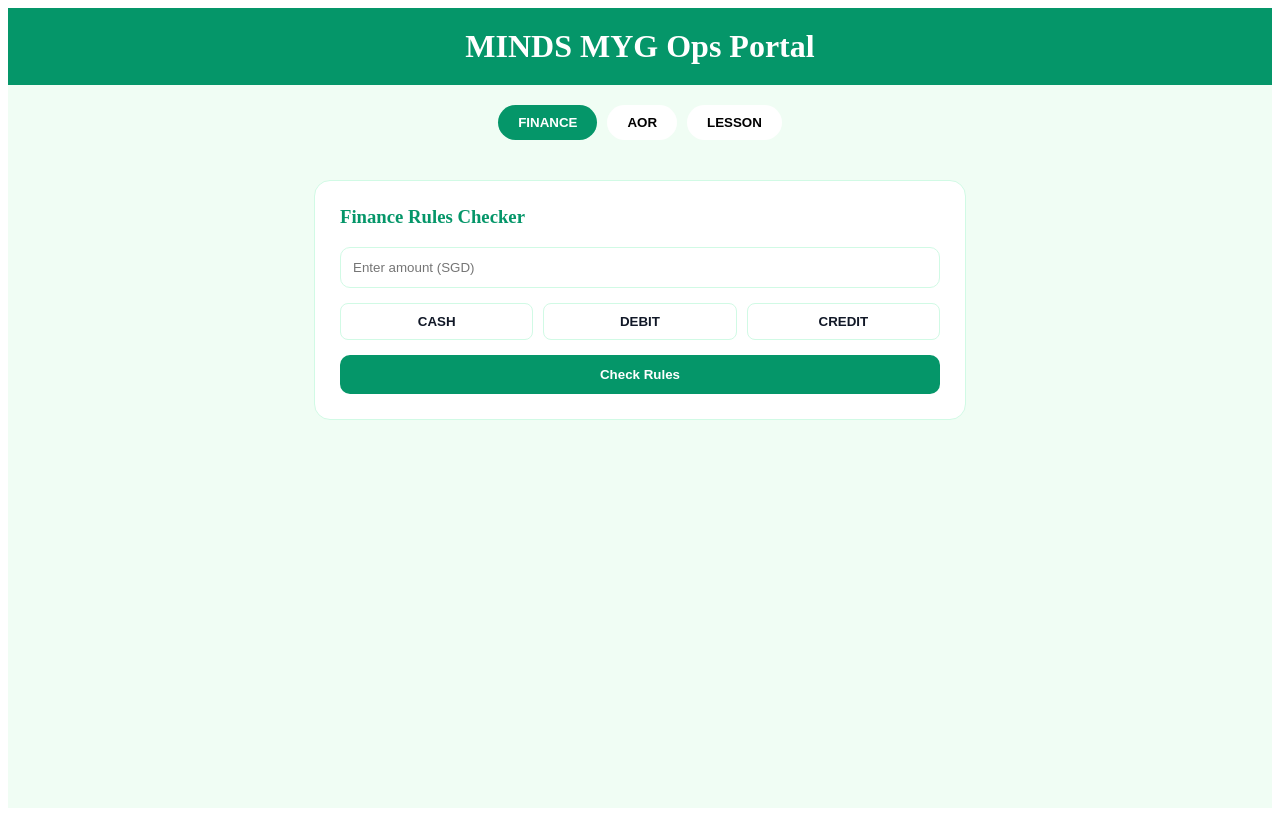
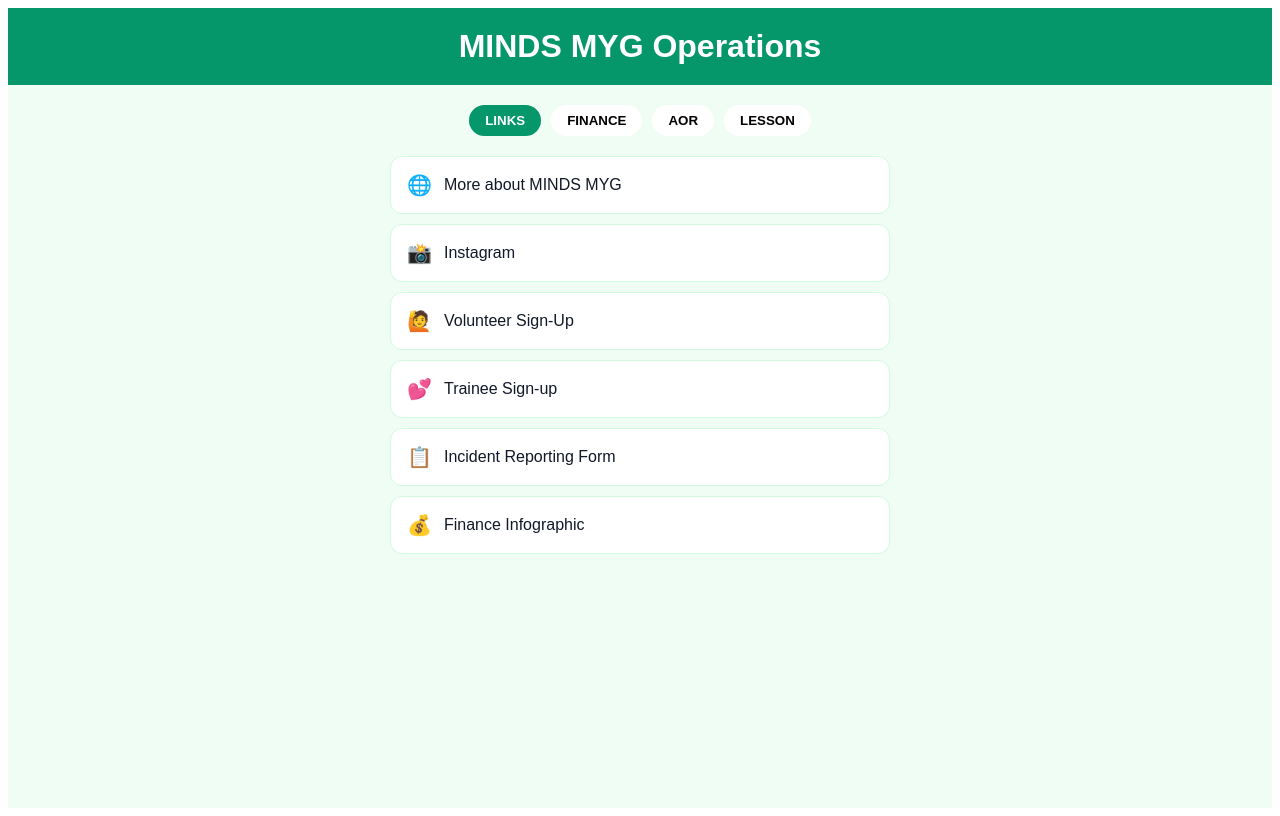
Before and after one commit to mindsmtc/minds-links, a React (Vite) app: page / in a window 1280 px wide. Built offline with nearby package versions, Linux system fonts and the light colour scheme.

Commit message:
Update App.jsx

```diff
--- a/src/App.jsx
+++ b/src/App.jsx
@@ -1,4 +1,4 @@
-import React, { useState, useRef, useEffect, useCallback } from "react";
+import React, { useState, useEffect } from "react";
 
 // ─────────────────────────────────────────────────────────
 // CONSTANTS & DATA
@@ -10,7 +10,8 @@
   { id: 2, label: "Instagram", url: "https://instagram.com/mindsmyg", emoji: "📸" },
   { id: 3, label: "Volunteer Sign-Up", url: "https://www.tinyurl.com/mindsvolreg", emoji: "🙋" },
   { id: 4, label: "Trainee Sign-up", url: "https://www.tinyurl.com/mindsstepreg", emoji: "💕" },
-  { id: 7, label: "Finance Infographic", url: "https://canva.link/jzdvp6f3vvobcxt", emoji: "💰" },
+  { id: 5, label: "Incident Reporting Form", url: "https://forms.office.com/r/example", emoji: "📋" },
+  { id: 6, label: "Finance Infographic", url: "https://canva.link/jzdvp6f3vvobcxt", emoji: "💰" },
 ];
 
 const CATEGORY_OPTIONS = [
@@ -19,11 +20,27 @@
 ];
 
 // ─────────────────────────────────────────────────────────
+// LINKS VIEW
+// ─────────────────────────────────────────────────────────
+function LinksView({ links }) {
+  return (
+    <div style={{ maxWidth: 500, margin: "0 auto" }}>
+      {links.map(link => (
+        <a key={link.id} href={link.url} target="_blank" rel="noreferrer"
+           style={{ display: "flex", alignItems: "center", padding: "16px", background: "var(--card)", marginBottom: "10px", borderRadius: "12px", border: "1px solid var(--border)", textDecoration: "none", color: "var(--text)", fontWeight: "500" }}>
+          <span style={{ fontSize: "20px", marginRight: "12px" }}>{link.emoji}</span>
+          {link.label}
+        </a>
+      ))}
+    </div>
+  );
+}
+
+// ─────────────────────────────────────────────────────────
 // FINANCE CHECKER
 // ─────────────────────────────────────────────────────────
 function FinanceChecker() {
   const [amount, setAmount] = useState("");
-  const [source, setSource] = useState("budget");
   const [paymentMethod, setPaymentMethod] = useState("");
   const [result, setResult] = useState(null);
 
@@ -40,23 +57,21 @@
       steps = [
         "✅ Pay out of pocket using Cash, Debit, or NETS.",
         "🚨 STRICTLY NO credit card payments (Claims will be rejected).",
-        "📋 Fill in the Claim Form and attach ALL receipts to the same form.",
-        paymentMethod === "credit" ? "🚨 ALERT: Credit Card selected—Claim will be REJECTED!" : "",
+        "📋 Submit via Petty Cash Voucher or Claim Form.",
+        paymentMethod === "credit" ? "🚨 ALERT: Credit Card detected—Claim will be REJECTED!" : "",
       ].filter(Boolean);
     } else if (amt <= 3000) {
       category = "Invoices ($500–$3000)";
-      methodAdvice = "🧾 PAYMENT: Vendor Bills MINDS (Direct Invoicing).";
+      methodAdvice = "🧾 PAYMENT: Direct Invoicing to MINDS.";
       steps = [
-        "📝 Billing: MINDSG LTD, 11 Jalan Ubi, Block 3 #01-21, S(409074).",
+        "📝 Billing: 11 Jalan Ubi, Block 3 #01-21, S(409074).",
         "📄 New vendors must complete an Account Opening Form.",
-        "💰 Payment cycles are on the 15th and 30th of each month.",
       ];
     } else {
       category = "Procurement (>$3000)";
-      methodAdvice = "🏦 PAYMENT: Bank Transfer / Corporate Cheque.";
+      methodAdvice = "🏦 PAYMENT: Bank Transfer / Cheque.";
       steps = [
-        "⏰ Start 3 months early. Requires 3 competitive quotes.",
-        "✉️ Must be approved by CSS Director/CEO.",
+        "⏰ Start 3 months early. 3 quotes required.",
         "📋 Staff issues an Invitation to Quote (ITQ).",
       ];
     }
@@ -65,32 +80,15 @@
 
   return (
     <div style={{ maxWidth: 600, margin: "0 auto", background: "var(--card)", padding: 25, borderRadius: 16, border: "1px solid var(--border)" }}>
-      <h3 style={{ fontFamily: "Fraunces, serif", color: "var(--accent)", marginTop: 0 }}>Finance Rules Checker</h3>
-      <input
-        type="number" value={amount} onChange={e => setAmount(e.target.value)}
-        placeholder="Enter amount (SGD)"
-        style={{ width: "100%", padding: 12, borderRadius: 10, border: "1px solid var(--border)", marginBottom: 15, boxSizing: "border-box" }}
-      />
+      <h3 style={{ color: "var(--accent)", marginTop: 0 }}>Finance Rules Checker</h3>
+      <input type="number" value={amount} onChange={e => setAmount(e.target.value)} placeholder="Amount (SGD)" style={{ width: "100%", padding: 12, borderRadius: 10, border: "1px solid var(--border)", marginBottom: 15 }} />
       <div style={{ display: "flex", gap: 10, marginBottom: 15 }}>
         {["cash", "debit", "credit"].map(m => (
-          <button key={m} onClick={() => setPaymentMethod(m)} style={{
-            flex: 1, padding: 10, borderRadius: 8, border: "1px solid var(--border)",
-            background: paymentMethod === m ? "var(--accent-soft)" : "white",
-            color: paymentMethod === m ? "var(--accent)" : "inherit", cursor: "pointer", fontWeight: "bold"
-          }}>{m.toUpperCase()}</button>
+          <button key={m} onClick={() => setPaymentMethod(m)} style={{ flex: 1, padding: 10, borderRadius: 8, border: "1px solid var(--border)", background: paymentMethod === m ? "var(--accent-soft)" : "white", cursor: "pointer" }}>{m.toUpperCase()}</button>
         ))}
       </div>
-      <button onClick={check} className="btn" style={{ width: "100%", padding: 12, background: "var(--accent)", color: "white", border: "none", borderRadius: 10, fontWeight: "bold", cursor: "pointer" }}>Check Rules</button>
-
-      {result && (
-        <div style={{ marginTop: 20, padding: 15, background: "var(--bg)", borderRadius: 10 }}>
-          <h4 style={{ margin: "0 0 10px", color: "var(--accent)" }}>{result.category}</h4>
-          <p><strong>{result.methodAdvice}</strong></p>
-          <ul style={{ paddingLeft: 20, fontSize: 14 }}>
-            {result.steps.map((s, i) => <li key={i} style={{ marginBottom: 5 }}>{s}</li>)}
-          </ul>
-        </div>
-      )}
+      <button onClick={check} style={{ width: "100%", padding: 12, background: "var(--accent)", color: "white", border: "none", borderRadius: 10, fontWeight: "bold", cursor: "pointer" }}>Check Rules</button>
+      {result && <div style={{ marginTop: 20, padding: 15, background: "var(--bg)", borderRadius: 10 }}><h4>{result.category}</h4><p>{result.methodAdvice}</p>{result.steps.map((s,i) => <p key={i} style={{fontSize:'13px'}}>• {s}</p>)}</div>}
     </div>
   );
 }
@@ -104,52 +102,43 @@
 
   return (
     <div style={{ maxWidth: 700, margin: "0 auto", background: "white", padding: 30, borderRadius: 12, border: "1px solid #ddd" }}>
-      <h3 style={{ fontFamily: "Fraunces", color: "var(--accent)" }}>Approval of Requirement (AOR)</h3>
-      <table style={{ width: "100%", borderCollapse: "collapse" }}>
-        <thead>
-          <tr style={{ borderBottom: "2px solid var(--accent)" }}>
-            <th style={{ textAlign: "left", padding: 10 }}>Item Description</th>
-            <th style={{ textAlign: "right", padding: 10 }}>Est. Cost ($)</th>
-          </tr>
-        </thead>
-        <tbody>
+      <h3 style={{ color: "var(--accent)" }}>Approval of Requirement (AOR)</h3>
+      <div style={{ marginBottom: "20px", display: "flex", gap: "10px" }}>
+        <input placeholder="Purpose/Event Name" style={{ flex: 2, padding: "8px" }} />
+        <input type="date" style={{ flex: 1, padding: "8px" }} />
+      </div>
       {items.map((item, idx) => (
-            <tr key={item.id} style={{ borderBottom: "1px solid #eee" }}>
-              <td><input style={{ width: "90%", padding: 8, border: "none" }} placeholder="Activity/Item name..." /></td>
-              <td><input type="number" style={{ width: "80px", padding: 8, textAlign: "right" }} onChange={(e) => {
+        <div key={item.id} style={{ display: "flex", gap: "10px", marginBottom: "10px" }}>
+          <input style={{ flex: 3, padding: "8px" }} placeholder="Item description..." />
+          <input type="number" style={{ flex: 1, padding: "8px" }} placeholder="$" onChange={(e) => {
             const newItems = [...items];
             newItems[idx].cost = e.target.value;
             setItems(newItems);
-              }} /></td>
-            </tr>
+          }} />
+        </div>
       ))}
-        </tbody>
-      </table>
-      <button onClick={() => setItems([...items, { id: Date.now(), desc: "", cost: 0 }])} style={{ marginTop: 10, cursor: "pointer" }}>+ Add Line</button>
-      <div style={{ textAlign: "right", marginTop: 20, fontWeight: "bold", fontSize: 18 }}>Total: ${total.toFixed(2)}</div>
+      <button onClick={() => setItems([...items, { id: Date.now(), desc: "", cost: 0 }])} style={{ marginBottom: "20px" }}>+ Add Item</button>
+      <div style={{ textAlign: "right", fontWeight: "bold", fontSize: "1.2rem", borderTop: "2px solid var(--accent)", paddingTop: "10px" }}>Total Est. Cost: ${total.toFixed(2)}</div>
     </div>
   );
 }
 
 // ─────────────────────────────────────────────────────────
-// AI LESSON PLANNER (CLAUDE INTEGRATION)
+// AI LESSON PLANNER
 // ─────────────────────────────────────────────────────────
 function LessonPlanner() {
   const [loading, setLoading] = useState(false);
   const [plan, setPlan] = useState(null);
-  const [config, setConfig] = useState({
-    selectedCategories: [],
-    numActivities: 2,
-    duration: 60
-  });
+  const [config, setConfig] = useState({ selectedCategories: [], numActivities: 2, duration: 60 });
 
   const generateAIPlan = async () => {
     setLoading(true);
+    // WARNING: In production, use a backend proxy. This header is for dev testing.
     try {
       const response = await fetch("https://api.anthropic.com/v1/messages", {
         method: "POST",
         headers: {
-          "x-api-key": "YOUR_CLAUDE_API_KEY", // REPLACE THIS
+          "x-api-key": "YOUR_API_KEY_HERE",
           "anthropic-version": "2023-06-01",
           "content-type": "application/json",
           "dangerously-allow-browser": "true"
@@ -157,82 +146,57 @@
         body: JSON.stringify({
           model: "claude-3-5-sonnet-20241022",
           max_tokens: 1500,
-          system: "You are an expert Special Education teacher for MINDS MYG Singapore. Create inclusive activity plans.",
+          system: "You are a Special Education expert for MINDS MYG Singapore. Output JSON only.",
           messages: [{
             role: "user",
-            content: `Create a ${config.duration} min session with ${config.numActivities} activities. Categories: ${config.selectedCategories.join(", ")}.
-            For each activity, provide:
-            1. Description & Visual Setup.
-            2. Level 1 (High Support/Mobility): Minimal motor skills needed.
-            3. Level 2 (Standard): Guided group participation.
-            4. Level 3 (Challenge): Higher independence.
-            Return as a structured JSON array named 'activities'.`
+            content: `Create a ${config.duration} min session for trainees with intellectual disabilities. Activities: ${config.numActivities}. Categories: ${config.selectedCategories.join(", ")}. For each activity, include a visual setup description and 3 levels: Level 1 (Mobility support), Level 2 (General), Level 3 (Challenge). Return JSON: {"activities": [{"title": "", "visual": "", "l1": "", "l2": "", "l3": ""}]}`
           }]
         })
       });
+
+      if (!response.ok) throw new Error(`HTTP error! status: ${response.status}`);
+
       const data = await response.json();
       const parsed = JSON.parse(data.content[0].text);
       setPlan(parsed.activities);
     } catch (err) {
-      alert("AI Generation failed. Check API Key or CORS settings.");
+      console.error(err);
+      alert("AI Error: Direct browser calls to Claude are often blocked by CORS. Ensure you are using a proxy or server-side script.");
     } finally {
       setLoading(false);
     }
   };
 
   return (
-    <div style={{ maxWidth: 700, margin: "0 auto", background: "var(--card)", padding: 25, borderRadius: 16 }}>
-      <h3 style={{ fontFamily: "Fraunces", color: "var(--accent)" }}>AI-Powered Planner</h3>
-
-      <div style={{ marginBottom: 20 }}>
-        <p style={{ fontSize: 13, fontWeight: "bold", color: "var(--muted)" }}>SELECT CATEGORIES:</p>
-        <div style={{ display: "flex", flexWrap: "wrap", gap: 8 }}>
+    <div style={{ maxWidth: 700, margin: "0 auto", background: "var(--card)", padding: 25, borderRadius: 16, border: "1px solid var(--border)" }}>
+      <h3 style={{ color: "var(--accent)", marginTop: 0 }}>AI Lesson Generator</h3>
+      <div style={{ display: "flex", flexWrap: "wrap", gap: 8, marginBottom: 20 }}>
         {CATEGORY_OPTIONS.map(cat => (
           <button key={cat} onClick={() => {
-              const prev = config.selectedCategories;
-              const next = prev.includes(cat) ? prev.filter(c => c !== cat) : [...prev, cat];
-              setConfig({ ...config, selectedCategories: next });
-            }} style={{
-              padding: "6px 12px", borderRadius: 20, border: "1px solid var(--border)", cursor: "pointer",
-              background: config.selectedCategories.includes(cat) ? "var(--accent)" : "white",
-              color: config.selectedCategories.includes(cat) ? "white" : "black"
-            }}>{cat}</button>
+            const next = config.selectedCategories.includes(cat) ? config.selectedCategories.filter(c => c !== cat) : [...config.selectedCategories, cat];
+            setConfig({...config, selectedCategories: next});
+          }} style={{ padding: "6px 12px", borderRadius: 20, border: "1px solid var(--border)", background: config.selectedCategories.includes(cat) ? "var(--accent)" : "white", color: config.selectedCategories.includes(cat) ? "white" : "black", cursor: "pointer" }}>{cat}</button>
         ))}
       </div>
+      <div style={{ display: "flex", gap: 10, marginBottom: 20 }}>
+        <input type="number" value={config.numActivities} onChange={e => setConfig({...config, numActivities: e.target.value})} style={{ flex: 1, padding: 8 }} placeholder="Count" />
+        <input type="number" value={config.duration} onChange={e => setConfig({...config, duration: e.target.value})} style={{ flex: 1, padding: 8 }} placeholder="Mins" />
       </div>
+      <button onClick={generateAIPlan} disabled={loading || config.selectedCategories.length === 0} style={{ width: "100%", padding: 12, background: "var(--accent)", color: "white", border: "none", borderRadius: 10, cursor: "pointer" }}>{loading ? "Claude is thinking..." : "Generate AI Plan ✨"}</button>
 
-      <div style={{ display: "flex", gap: 15, marginBottom: 20 }}>
-        <div style={{ flex: 1 }}>
-          <label style={{ fontSize: 12 }}>No. of Activities</label>
-          <input type="number" value={config.numActivities} onChange={e => setConfig({...config, numActivities: e.target.value})} style={{ width: "100%", padding: 8 }} />
-        </div>
-        <div style={{ flex: 1 }}>
-          <label style={{ fontSize: 12 }}>Total Duration (mins)</label>
-          <input type="number" value={config.duration} onChange={e => setConfig({...config, duration: e.target.value})} style={{ width: "100%", padding: 8 }} />
-        </div>
-      </div>
-
-      <button onClick={generateAIPlan} disabled={loading || config.selectedCategories.length === 0} style={{
-        width: "100%", padding: 15, background: "var(--accent)", color: "white", border: "none", borderRadius: 10, fontWeight: "bold", cursor: "pointer"
-      }}>
-        {loading ? "Claude is generating..." : "Generate AI Lesson Plan ✨"}
-      </button>
-
-      {plan && (
-        <div style={{ marginTop: 30 }}>
+      {plan && <div style={{ marginTop: 25 }}>
         {plan.map((act, i) => (
-            <div key={i} style={{ background: "white", padding: 20, borderRadius: 12, marginBottom: 15, border: "1px solid var(--border)" }}>
-              <h4 style={{ color: "var(--accent)", marginTop: 0 }}>{act.title}</h4>
-              <p style={{ fontSize: 14 }}>{act.visual_setup}</p>
-              <div style={{ display: "grid", gap: 10, marginTop: 10 }}>
-                <div style={{ padding: 10, background: "#fdf2f2", borderRadius: 8, fontSize: 13 }}><strong>L1 (Support):</strong> {act.level1}</div>
-                <div style={{ padding: 10, background: "#f0fdf4", borderRadius: 8, fontSize: 13 }}><strong>L2 (General):</strong> {act.level2}</div>
-                <div style={{ padding: 10, background: "#eff6ff", borderRadius: 8, fontSize: 13 }}><strong>L3 (Challenge):</strong> {act.level3}</div>
+          <div key={i} style={{ background: "var(--bg)", padding: "15px", borderRadius: "10px", marginBottom: "15px" }}>
+            <h4 style={{ color: "var(--accent)", margin: "0 0 10px" }}>{act.title}</h4>
+            <p style={{ fontSize: "13px" }}><strong>Visuals:</strong> {act.visual}</p>
+            <div style={{ fontSize: "12px", display: "grid", gap: "5px", marginTop: "10px" }}>
+              <div style={{ padding: "8px", background: "#fee2e2", borderRadius: "5px" }}><strong>L1 (Mobility):</strong> {act.l1}</div>
+              <div style={{ padding: "8px", background: "#dcfce7", borderRadius: "5px" }}><strong>L2 (General):</strong> {act.l2}</div>
+              <div style={{ padding: "8px", background: "#dbeafe", borderRadius: "5px" }}><strong>L3 (Challenge):</strong> {act.l3}</div>
             </div>
           </div>
         ))}
-        </div>
-      )}
+      </div>}
     </div>
   );
 }
@@ -241,7 +205,7 @@
 // MAIN APP
 // ─────────────────────────────────────────────────────────
 export default function App() {
-  const [activeTab, setActiveTab] = useState("finance");
+  const [activeTab, setActiveTab] = useState("links");
 
   const cssVars = {
     "--bg": "#f0fdf4", "--card": "#ffffff", "--border": "#d1fae5",
@@ -252,20 +216,15 @@
   return (
     <div style={{ ...cssVars, minHeight: "100vh", background: "var(--bg)", color: "var(--text)", fontFamily: "sans-serif" }}>
       <header style={{ background: "var(--accent)", color: "white", padding: "20px", textAlign: "center" }}>
-        <h1 style={{ margin: 0, fontFamily: "Fraunces" }}>MINDS MYG Ops Portal</h1>
+        <h1 style={{ margin: 0 }}>MINDS MYG Operations</h1>
       </header>
-
-      <nav style={{ display: "flex", justifyContent: "center", gap: 10, padding: 20 }}>
-        {["finance", "aor", "lesson"].map(tab => (
-          <button key={tab} onClick={() => setActiveTab(tab)} style={{
-            padding: "10px 20px", borderRadius: 20, border: "none", cursor: "pointer",
-            background: activeTab === tab ? "var(--accent)" : "white",
-            color: activeTab === tab ? "white" : "black", fontWeight: "bold"
-          }}>{tab.toUpperCase()}</button>
+      <nav style={{ display: "flex", justifyContent: "center", gap: 10, padding: 20, flexWrap: "wrap" }}>
+        {["links", "finance", "aor", "lesson"].map(tab => (
+          <button key={tab} onClick={() => setActiveTab(tab)} style={{ padding: "8px 16px", borderRadius: "20px", border: "none", background: activeTab === tab ? "var(--accent)" : "white", color: activeTab === tab ? "white" : "black", fontWeight: "bold", cursor: "pointer" }}>{tab.toUpperCase()}</button>
         ))}
       </nav>
-
-      <main style={{ padding: 20 }}>
+      <main style={{ padding: "0 20px 40px" }}>
+        {activeTab === "links" && <LinksView links={DEFAULT_LINKS} />}
         {activeTab === "finance" && <FinanceChecker />}
         {activeTab === "aor" && <AORForm />}
         {activeTab === "lesson" && <LessonPlanner />}
```
Lines whose indentation alone changed are shown as unchanged.
